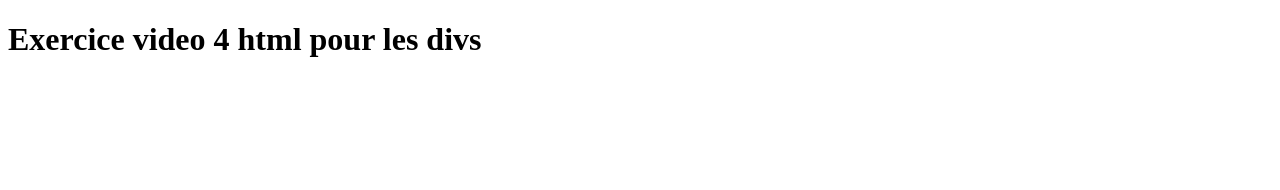
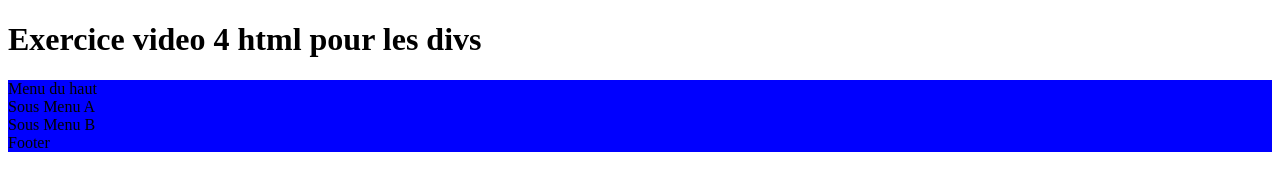
Before and after one commit to Nathan123P/TP2_CSS, a plain HTML site: page index.html in a window 1280 px wide. Drawn offline with Linux system fonts and the light colour scheme.

Commit message:
Relier les deux fichiers et parametrage de la div du haut

```diff
--- a/index.html
+++ b/index.html
@@ -4,26 +4,35 @@
         <meta charset="UTF-8">
         <meta name="viewport" content="width=device-width, initial-scale=1.0">
         <title>Document</title>
+        <link rel="stylesheet" href="main.css">
     </head>
     <body>
         <h1>Exercice video 4 html pour les divs</h1>
-        <div id="MenuHaut"></div>
+        <div id="MenuHaut">
+            Menu du haut
+        </div>
         <div id="MenuCentre">
             <div class="DivLongue">
 
-                <div id="SousMenuA"></div>
+                <div id="SousMenuA">
+                    Sous Menu A
+                </div>
 
 
             </div>
 
             <div class="DivLongue">
 
-                <div id="SousMenuB"></div>
+                <div id="SousMenuB">
+                    Sous Menu B
+                </div>
 
 
             </div>
         </div>
-        <div id="footer"></div>
+        <div id="footer">
+            Footer
+        </div>
 
     </body>
 </html>
--- a/main.css
+++ b/main.css
@@ -0,0 +1,7 @@
+div{
+    background-color: blue;
+}
+
+#MenuHaut{
+    width: 100%;
+}
```
